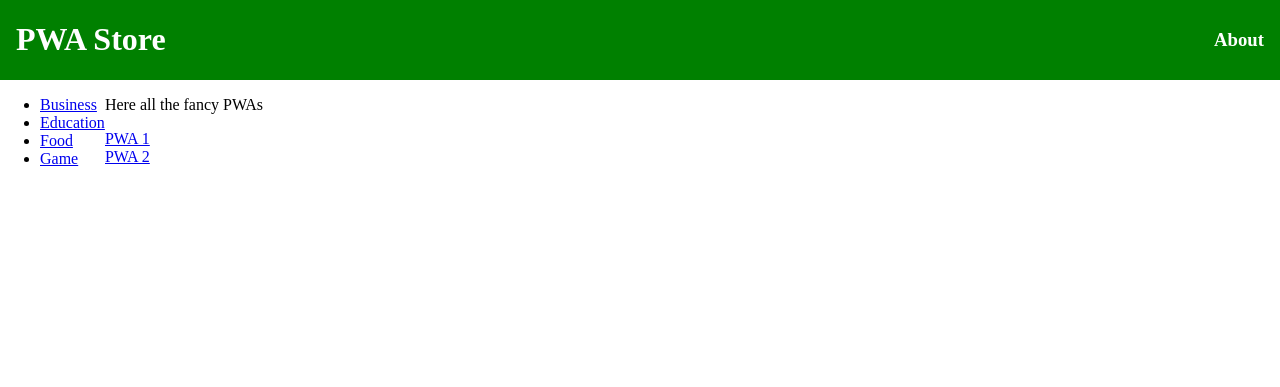
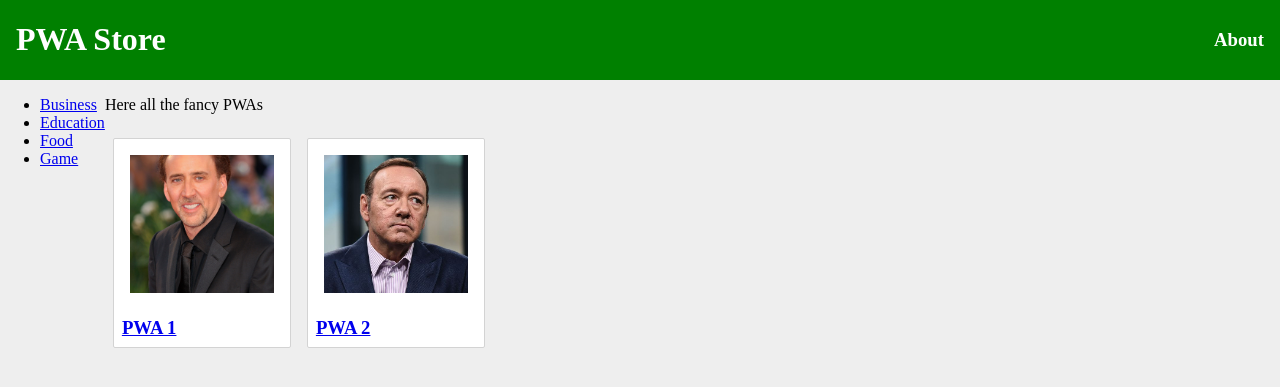
Before and after one commit to vielspas/pwastore, a Jekyll site: the page built from index.md, in a window 1280 px wide. Shown: the top 387 px of the page. Built offline with Jekyll 4.4.1, drawn with Linux system fonts in a browser that asks for light colours.

Commit message:
Test apps and styling

```diff
--- /dev/null
+++ b/_includes/app_badge.html
@@ -0,0 +1,7 @@
+<a href="{{ app.url | relative_url }}">
+  <div class="app-badge">
+    <div class="app-badge__image" style="background-image: url({{ app.logo | relative_url }})">
+    </div>
+    <h3>{{ app.title }}</h3>
+  </div>
+</a>
--- a/_layouts/category.html
+++ b/_layouts/category.html
@@ -7,11 +7,7 @@ layout: default
 <div class="app-list">
   {% for app in site.apps %}
     {% if app.categories contains page.title %}
-      <div class="app-list__app">
-        <a href="{{ app.url | relative_url }}">
-          {{ app.title }}
-        </a>
-      </div>
+      {% include app_badge.html app=app %}
     {% endif %}
   {% endfor %}
 </div>
--- /dev/null
+++ b/_sass/_app_badge.scss
@@ -0,0 +1,29 @@
+.app-list {
+  display: flex;
+  flex-direction: row;
+  flex-wrap: wrap;
+}
+
+.app-badge {
+  display: flex;
+  flex-direction: column;
+  width: 10rem;
+  height: 12rem;
+  padding: $margin-small;
+  margin: $margin-small;
+  border: 1px solid $color-border;
+  border-radius: $radius-base;
+  background: $color-background-light;
+
+  > h3 {
+    margin: 1rem 0 0 0;
+  }
+
+  &__image {
+    flex: 1;
+    background-size: cover;
+    background-position: center;
+    background-repeat: no-repeat;
+    margin: $margin-small;
+  }
+}
--- a/_sass/_index.scss
+++ b/_sass/_index.scss
@@ -1,5 +1,6 @@
 @import "variables";
 @import "header";
+@import "app_badge";
 
 html, body {
   margin: 0;
@@ -9,6 +10,7 @@ html, body {
 body {
   display: flex;
   flex-direction: column;
+  background: $color-background-dark;
 }
 
 main {
--- a/_sass/_variables.scss
+++ b/_sass/_variables.scss
@@ -1,5 +1,12 @@
 $margin-base: 1rem;
+$margin-small: $margin-base / 2;
+$margin-large: $margin-base * 2;
 
+$radius-base: 2px;
+
+$color-background-dark: #eee;
+$color-background-light: #fff;
 $color-theme: green;
 $color-text: black;
 $color-title: white;
+$color-border: lightgray;
--- a/index.md
+++ b/index.md
@@ -3,17 +3,15 @@ layout: page
 title: PWA Store
 redirect_from:
   - /apps/
+  - /apps
   - /categories/
+  - /categories
 ---
 
 Here all the fancy PWAs
 
 <div class="app-list">
   {% for app in site.apps %}
-    <div class="app-list__app">
-      <a href="{{ app.url }}">
-        {{ app.title }}
-      </a>
-    </div>
+    {% include app_badge.html app=app %}
   {% endfor %}
 </div>
```
Also changed, not shown: _apps/test_app_1/index.md (renamed from _apps/test_app_1.md, +1 -0 lines), _apps/test_app_2.md (deleted, +0 -11 lines), _apps/test_app_2/index.md (added, +15 -0 lines), _apps/test_app_1/logo.jpg (added), _apps/test_app_1/screen_shot_1.jpg (added), _apps/test_app_1/screen_shot_2.jpg (added), _apps/test_app_2/logo.jpg (added).
